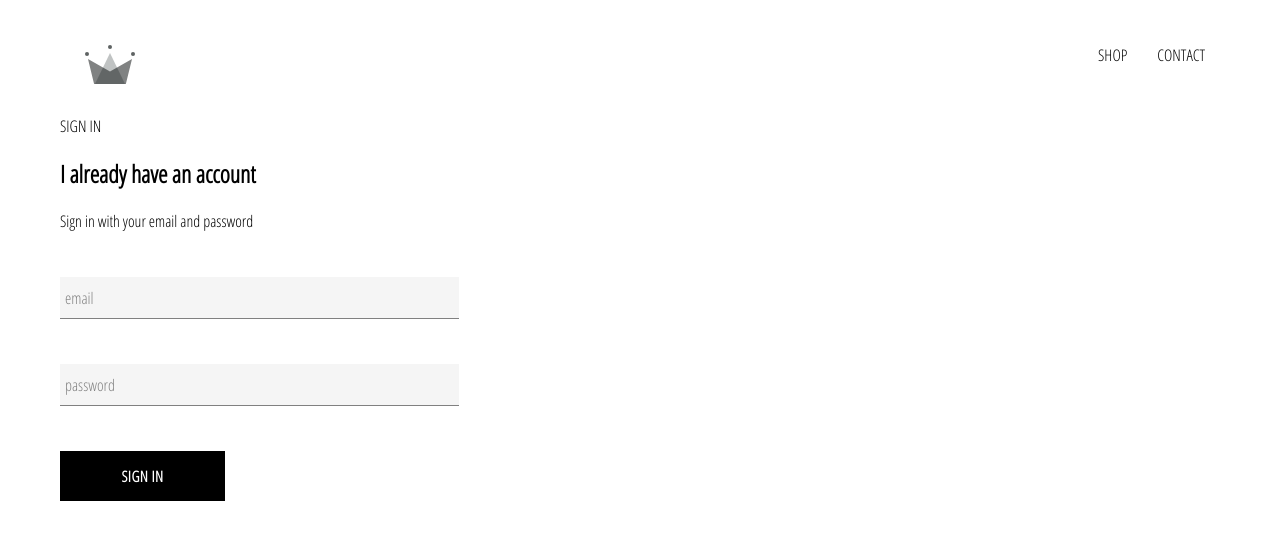
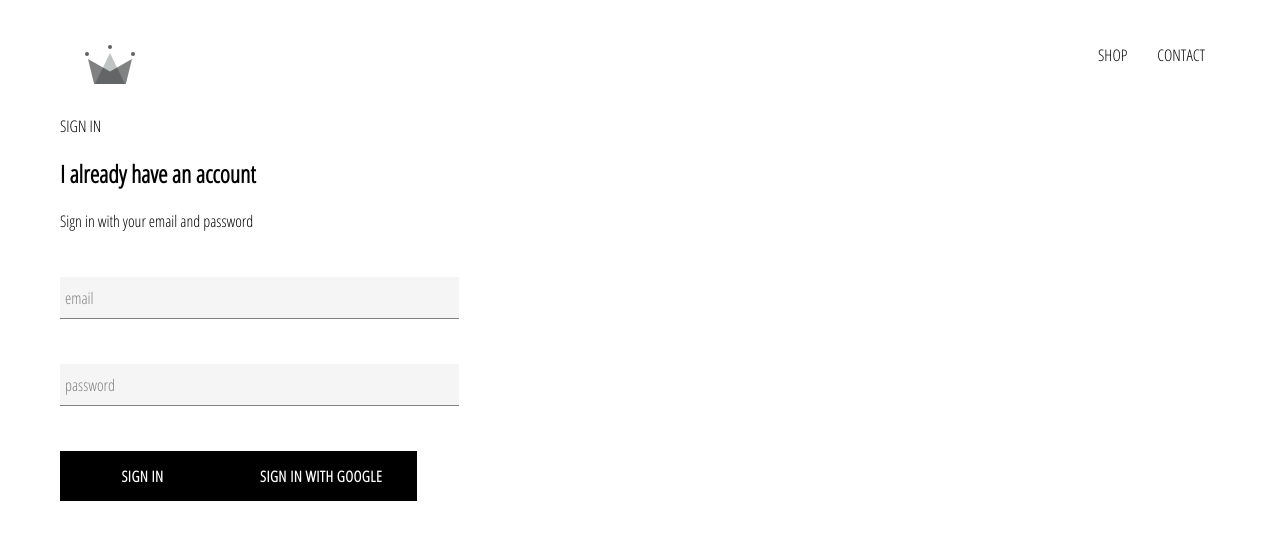
Before and after one commit to toddm87/ock-clothing, a React (Create React App) app: page /signin in a window 1280 px wide. Shown: the top 540 px of the page. Built offline with nearby package versions, Linux system fonts and the light colour scheme.

Commit message:
added components to sign-in and scss

```diff
--- a/src/components/sign-in/sign-in.component.jsx
+++ b/src/components/sign-in/sign-in.component.jsx
@@ -2,6 +2,8 @@
 
 import FormInput from '../form-input/form-input.component'
 import CustomButton from '../custom-button/custom-button.component'
+
+import { signInWithGoogle } from '../../firebase/firebase.utils'
 
 import './sign-in.styles.scss';
 
@@ -51,6 +53,7 @@
             required
           />
           <CustomButton type="submit"> Sign in </CustomButton>
+          <CustomButton onClick={ signInWithGoogle } > Sign in with Google </CustomButton>
         </form>
       </div>
     )
```
